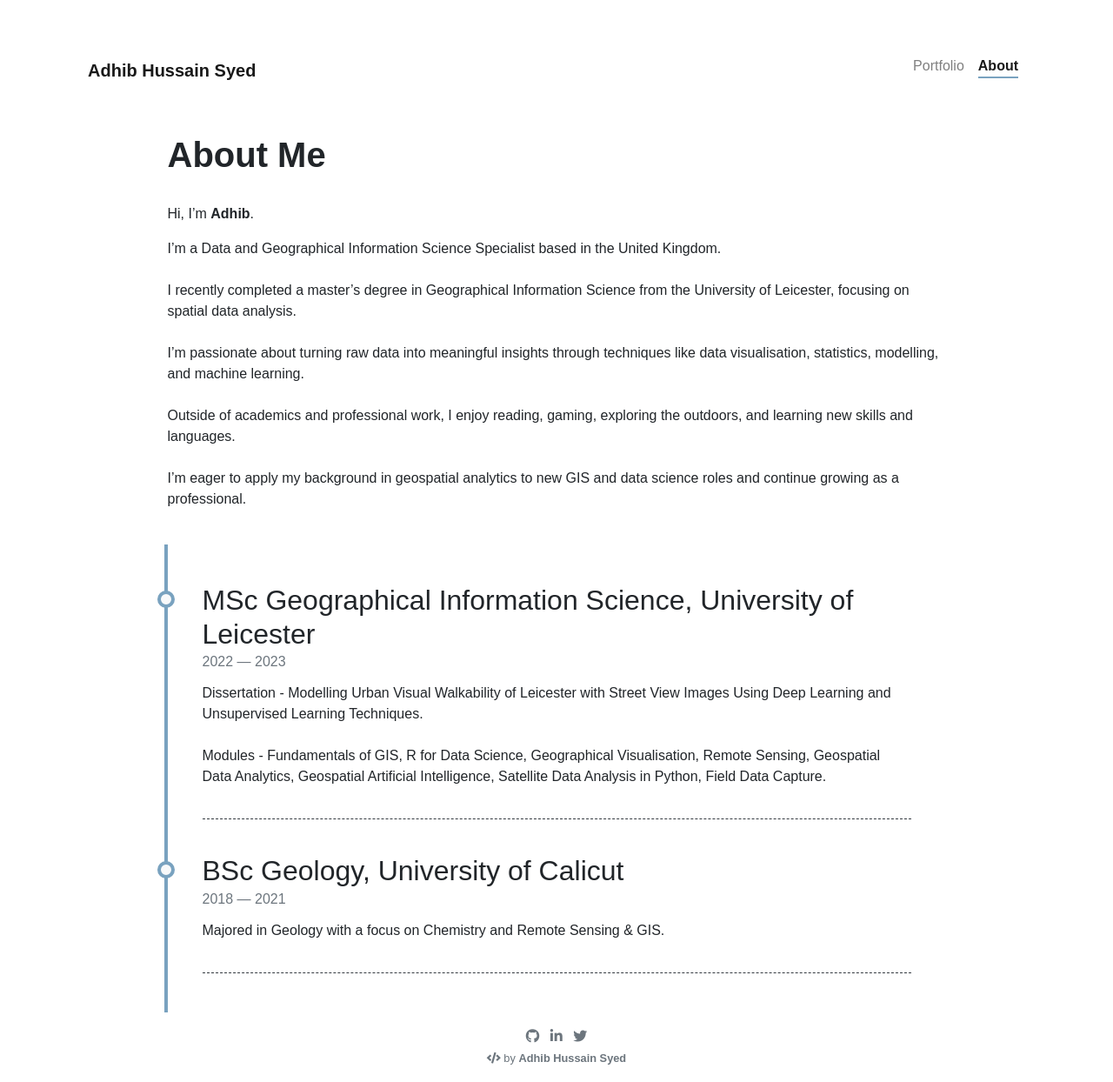
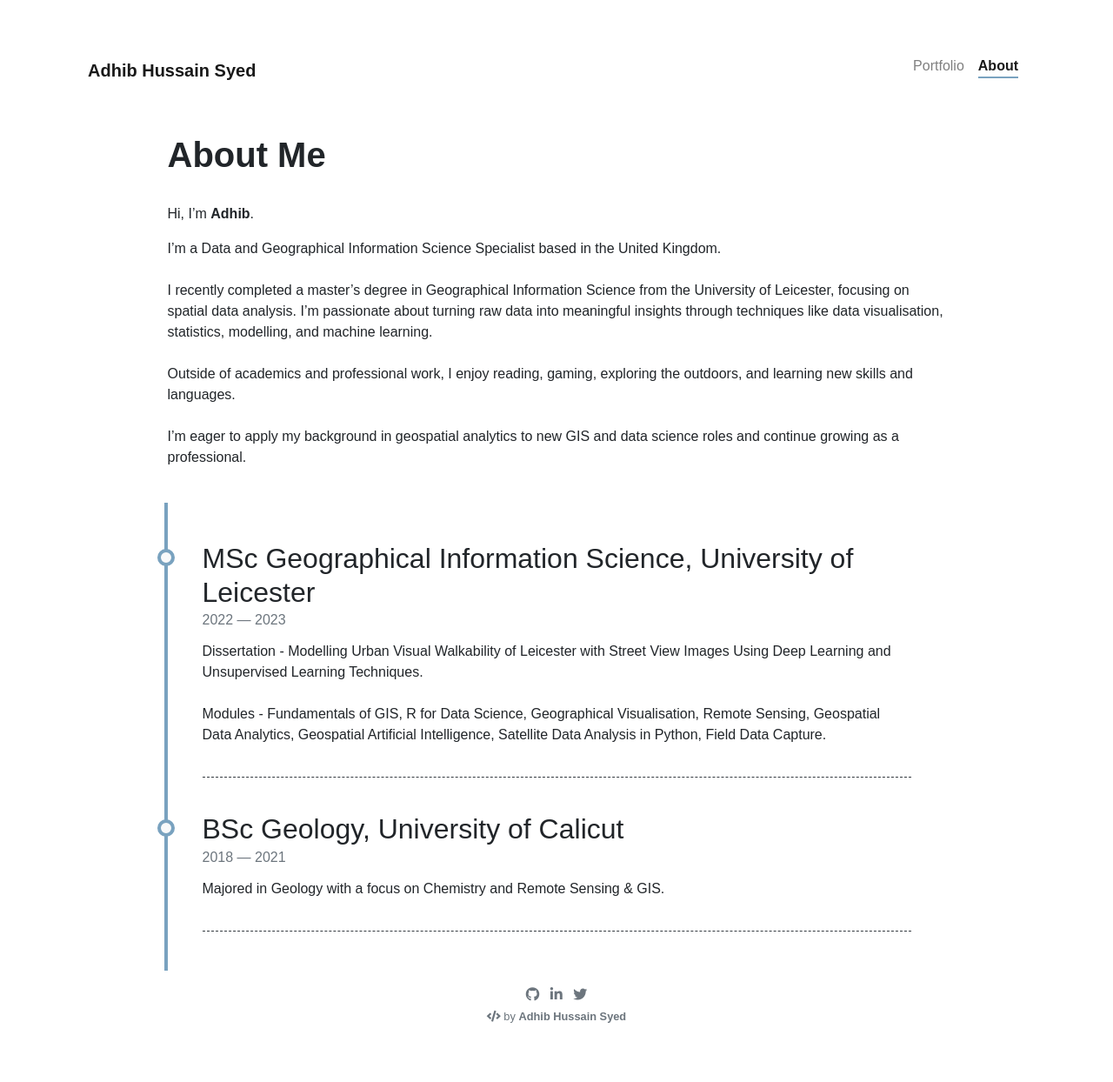
Before and after one commit to adhibsyed/adhibsyed.github.io, a Jekyll site: the page built from pages/about.md, in a window 1280 px wide. Shown: the whole page at 87% size. Built offline with Jekyll 4.4.1, drawn with Linux system fonts in a browser that asks for light colours; nearby versions of some CDN libraries; after the commit the page ends 1196 px from its top, so only the background shows below that.

Commit message:
updated about

```diff
--- a/pages/about.md
+++ b/pages/about.md
@@ -11,9 +11,7 @@ Hi, I'm **Adhib**. <br>
 
 I'm a Data and Geographical Information Science Specialist based in the United Kingdom.
 <br><br>
-I recently completed a master's degree in Geographical Information Science from the University of Leicester, focusing on spatial data analysis.
-<br><br>
-I'm passionate about turning raw data into meaningful insights through techniques like data visualisation, statistics, modelling, and machine learning.
+I recently completed a master's degree in Geographical Information Science from the University of Leicester, focusing on spatial data analysis. I'm passionate about turning raw data into meaningful insights through techniques like data visualisation, statistics, modelling, and machine learning.
 <br><br>
 Outside of academics and professional work, I enjoy reading, gaming, exploring the outdoors, and learning new skills and languages.
 <br><br>
```
